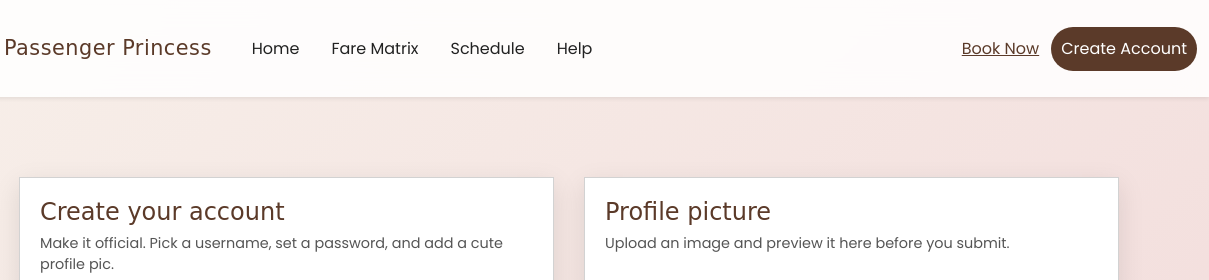
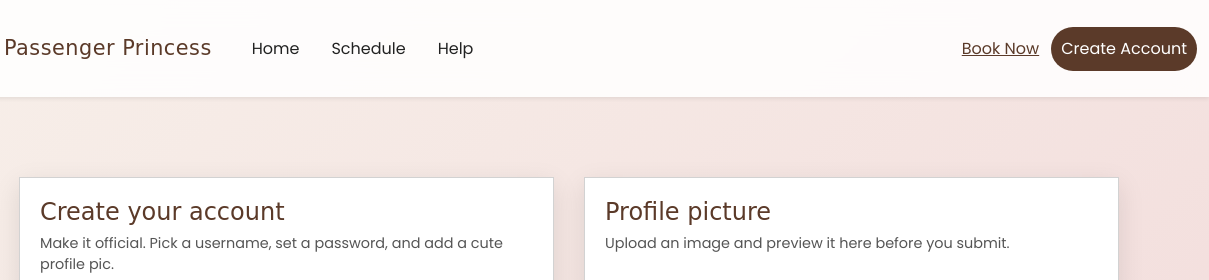
Before and after one commit to Vanana0-0Bautista/Fairview_ICT9Topaz_Q3Project_LACUESTALORENZOBAUTISTA, a plain HTML site: page Register form.html in a window 1280 px wide. Shown: the top 280 px of the page, 71-1280 px from the left. Drawn offline with nearby package versions, Linux system fonts and the light colour scheme; a web font is replaced by a local one.

```diff
--- a/Register form.html
+++ b/Register form.html
@@ -286,7 +286,6 @@
             <div class="collapse navbar-collapse" id="mynavbar">
                 <ul class="navbar-nav">
                     <li class="nav-item"><a class="nav-link" href="Project.html">Home</a></li>
-                    <li class="nav-item"><a class="nav-link" href="Project.html">Fare Matrix</a></li>
                     <li class="nav-item"><a class="nav-link" href="#">Schedule</a></li>
                     <li class="nav-item"><a class="nav-link" href="#">Help</a></li>
                 </ul>
@@ -482,4 +481,5 @@
     });
   </script>
 </body>
+
 </html>
```
